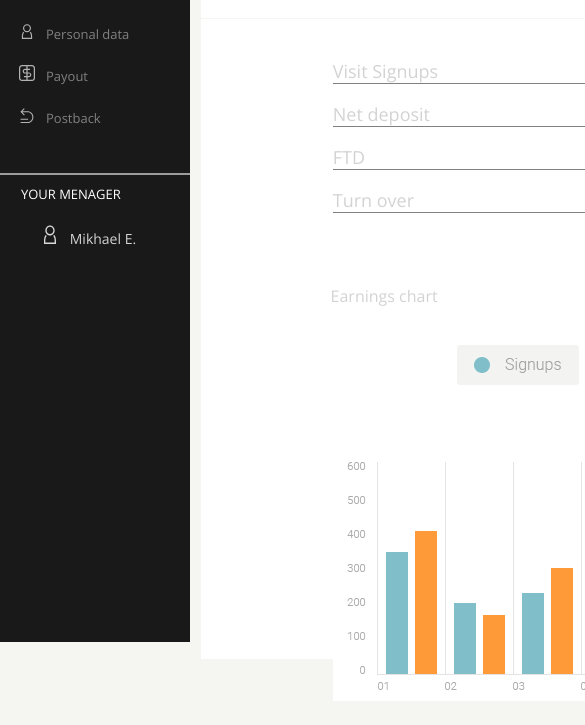
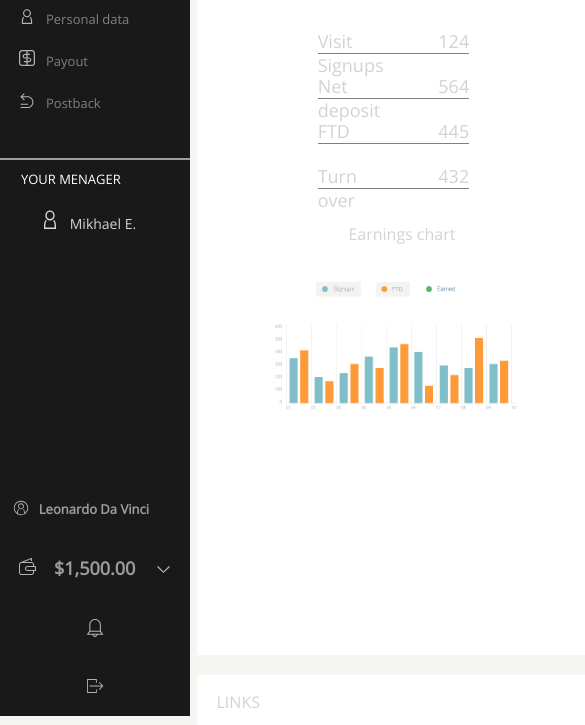
Before and after one commit to radex171/first-project, a website: page index.html in a window 390 px wide. Shown: the part 217-942 px from the top of the page, 585 px wide, since content can reach past the window. Drawn offline with nearby package versions, Linux system fonts and the light colour scheme.

Commit message:
for code review change position top-bar [content for correct]

```diff
--- a/sass/_media.scss
+++ b/sass/_media.scss
@@ -1,8 +1,93 @@
-@media (max-width: 1125px){
+@media (max-width: 1155px){
     .top-bar {
         grid-template-columns: 35% 8fr 2fr 8fr 2fr;
         grid-template-areas:
         "blank cash notification profile logout";
     }
 
+    .content {
+
+        .chart {
+            height: 686px;
+
+            .table {
+                display: inline-block;
+
+                .name-cell {
+                    width: 45%;
+                    margin: 20px 14%;
+                }
+            }
+            p {
+                margin: 0;
+                width: 100%;
+                text-align: center;
+            }
+            .chart-images img {
+            width: 80%;
+            }
+
+            .date {
+
+                .date-picker {
+                    padding-top: 32px;
+                }
+            }
+        }
+    }
 }
+
+@media (max-width: 920px){
+    .container {
+        grid-template-columns: 1fr 11fr;
+        grid-template-rows:1fr;
+        grid-template-areas:
+        "sidebar content"
+        "sidebar content"
+        "top-bar content";
+    }
+    .sidebar {
+        height: auto;
+        padding: 0;
+        .container-sidebar {
+            height: 75%;
+            position: fixed;
+        }
+   }
+
+   .top-bar {
+
+    width: 190px;
+    margin: 0;
+    padding: 0;
+    display: grid;
+    color: $dark-gray;
+    font-weight: bold;
+    grid-template-columns: 1fr;
+    grid-template-rows: 1fr 1fr 1fr 1fr;
+    grid-template-areas:
+    "profile"
+    "cash"
+    "notification"
+    "logout";
+    position: fixed;
+    top:695px;
+    }
+    .profile, .cash, .notification, .logout {
+
+        margin: 0;
+        padding: 0;
+        background-color: $paragraph-color;
+
+        img {
+            filter: invert(70%);
+        }
+    }
+    .logout {
+        padding: 18px 35%;
+
+        img {
+            padding-top: 0;
+        }
+    }
+}
--- a/sass/sections/_top-bar.scss
+++ b/sass/sections/_top-bar.scss
@@ -4,6 +4,7 @@
     margin: 0;
     padding: 0;
     display: grid;
+    background: $paragraph-color;
     color: $dark-gray;
     font-weight: bold;
     grid-template-columns: 56% 15fr 4fr 13fr 5fr;
```
Also changed, not shown: css/style.css, 1 other file.
